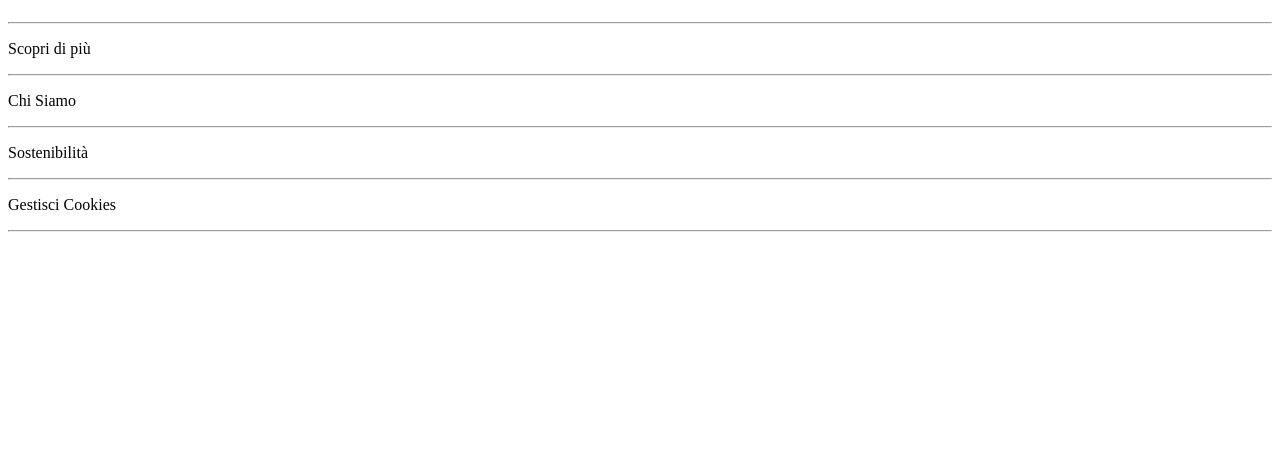
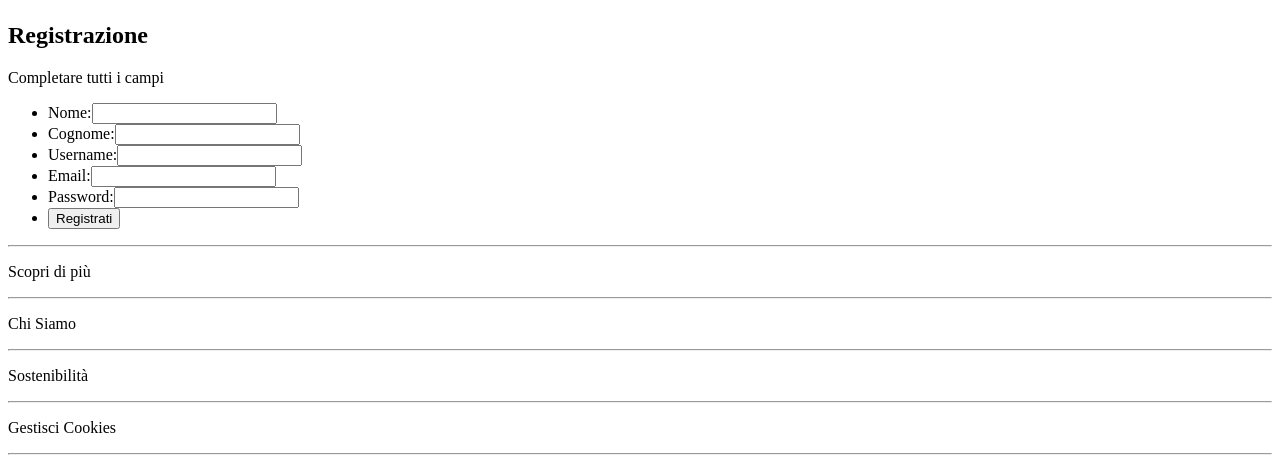
Before and after one commit to marcomarrelli/SassiShop, a PHP site: page /index.php?page=register in a window 1280 px wide. Shown: the part 174-643 px from the top of the page. Run offline with PHP 8.4, Linux system fonts and the light colour scheme.

Commit message:
feat: users can now register

```diff
--- a/db/database.php
+++ b/db/database.php
@@ -109,7 +109,7 @@ class DatabaseHelper {
      *
      * @return bool True se l'utente è stato aggiunto correttamente, altrimenti false.
      */
-    public function addUser(string $firstName, string $lastName, string $username, string $email, string $password, int $privilege = 1): bool {
+    public function addUser(string $firstName, string $lastName, string $username, string $email, string $password, int $privilege = 2): bool {
         $sql = "INSERT INTO User (firstName, lastName, username, email, password, privilege)
                 VALUES (?, ?, ?, ?, ?, ?)";
         $temp = $this->execute($sql, [
@@ -324,7 +324,7 @@ class DatabaseHelper {
         $user = $result->fetch_assoc();
         $temp->close();
 
-        if ($user && $user["password"] == $password){//password_verify($password, $user['password'])) {
+        if ($user && $user["password"] == password_verify($password, $user['password'])) {
             unset($user['password']);
             return $user;
         }
@@ -378,6 +378,24 @@ class DatabaseHelper {
     }
 
     /**
+     * controlla che non ci siano altri utenti con lo stesso username.
+     *
+     * @param string $username username identificativo dell'utente.
+     *
+     * @return bool false se esiste già un utente con quell'username, se no true.
+     */
+    public function checkUsername(string $username): bool{
+        $sql = "SELECT * FROM User WHERE User.username = ?";
+        $temp = $this->execute($sql, [$username]);
+        $result = $temp->get_result();
+        if(count($result->fetch_all(MYSQLI_ASSOC)) > 0){
+            return true;
+        }else{
+            return false;
+        }
+    }
+
+    /**
      * Distruttore - Chiude la connessione al database.
      */
     public function __destruct() {
--- a/src/index.php
+++ b/src/index.php
@@ -52,8 +52,8 @@
 
         case "profile":
 
-            if(isset($_POST["email"]) && isset($_POST["password"])){
-                $login_result = $dbh->Login($_POST["email"], $_POST["password"]);
+            if(isset($_POST["emailLogin"]) && isset($_POST["passwordLogin"])){
+                $login_result = $dbh->Login($_POST["emailLogin"], $_POST["passwordLogin"]);
                 if($login_result == null){
                     //Login fallito
                     $templateParams["errorelogin"] ="Errore!! Controllare username o pass";
@@ -78,6 +78,22 @@
 
             break;
 
+        case "register":
+            if(isset($_POST["firstNameRegister"]) && isset($_POST["lastNameRegister"]) && isset($_POST["usernameRegister"]) && isset($_POST["emailRegister"]) && isset($_POST["passwordRegister"])){
+                if($dbh->checkUsername($_POST["usernameRegister"])){
+                    $templateParams["erroreRegister"] = "Username già esistente";
+                }else{
+                    $dbh->addUser($_POST["firstNameRegister"], $_POST["lastNameRegister"], $_POST["usernameRegister"], $_POST["emailRegister"], $_POST["passwordRegister"]);
+                    $login_result = $dbh->Login($_POST["emailRegister"], $_POST["passwordRegister"]);
+                    registerLoggedUser($login_result);
+                    header("Location: ?page=profile");
+                }
+            }else{
+                $templateParams["erroreRegister"] = "Completare tutti i campi";
+            }
+            $templateParams["title"] = "Sassi Shop - Registrazione";
+            $templateParams["content"] = "register.php";
+
     }
 
     //in ogni caso si parte sempre dal template base
--- a/src/template/profile.php
+++ b/src/template/profile.php
@@ -66,9 +66,10 @@
         switch($profilePage){
             //l'utente non ha selezionato ancora nulla nel profilo
             case "home":
-                echo "  <h3>Ciao nomeUtente!! (non sei nomeUtente? Logout).</h3>
+                $homeString = " <h3>Ciao " . $_SESSION["username"] . " (non sei " . $_SESSION["username"] . "? Logout).</h3>
                 <h1>Effettua subito il tuo ordine!</h1>
                 <h2><a href=\"?page=search\">Sfoglia Prodotti</a></h2>  ";
+                echo $homeString;
                 break;
             case "dettagliAccount":
                 require("dettagliAccount.php");
--- /dev/null
+++ b/src/template/register.php
@@ -0,0 +1,26 @@
+<form action="#" method="POST">
+    <h2>Registrazione</h2>
+    <?php if(isset($templateParams["erroreRegister"])): ?>
+    <p><?php echo $templateParams["erroreRegister"]; ?></p>
+    <?php endif ?>
+    <ul>
+        <li>
+            <label for="firstNameRegister">Nome:</label><input type="text" id="firstNameRegister" name="firstNameRegister" required/>
+        </li>
+        <li>
+            <label for="lastNameRegister">Cognome:</label><input type="text" id="lastNameRegister" name="lastNameRegister" required/>
+        </li>
+        <li>
+            <label for="usernameRegister">Username:</label><input type="text" id="usernameRegister" name="usernameRegister" required/>
+        </li>
+        <li>
+            <label for="emailRegister">Email:</label><input type="text" id="emailRegister" name="emailRegister" required/>
+        </li>
+        <li>
+            <label for="passwordRegister">Password:</label><input type="password" id="passwordRegister" name="passwordRegister" required />
+        </li>
+        <li>
+            <input type="submit" name="submit" value="Registrati" />
+        </li>
+    </ul>
+</form>
```
Also changed, not shown: src/template/login.php (+6 -4 lines).
